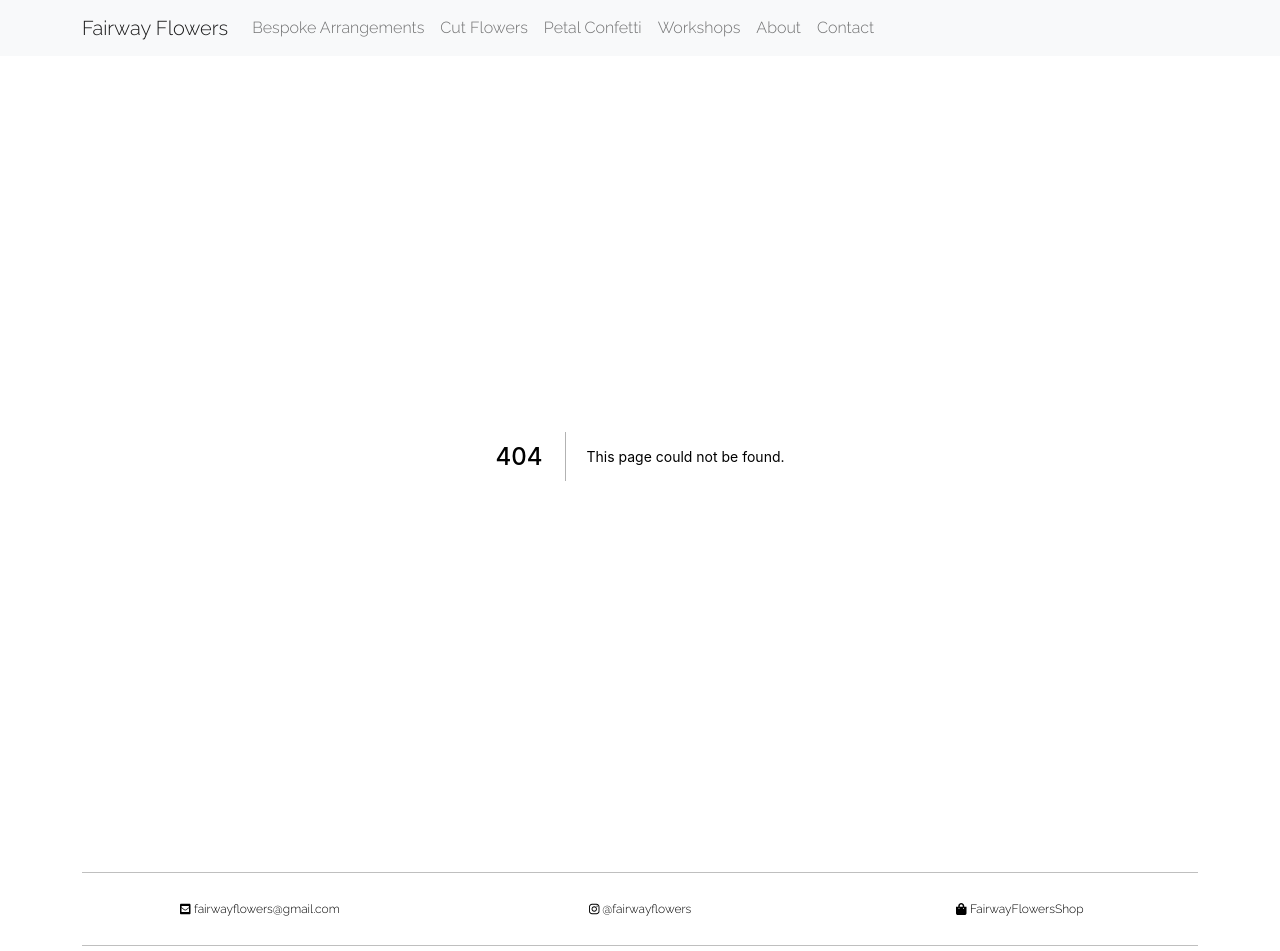
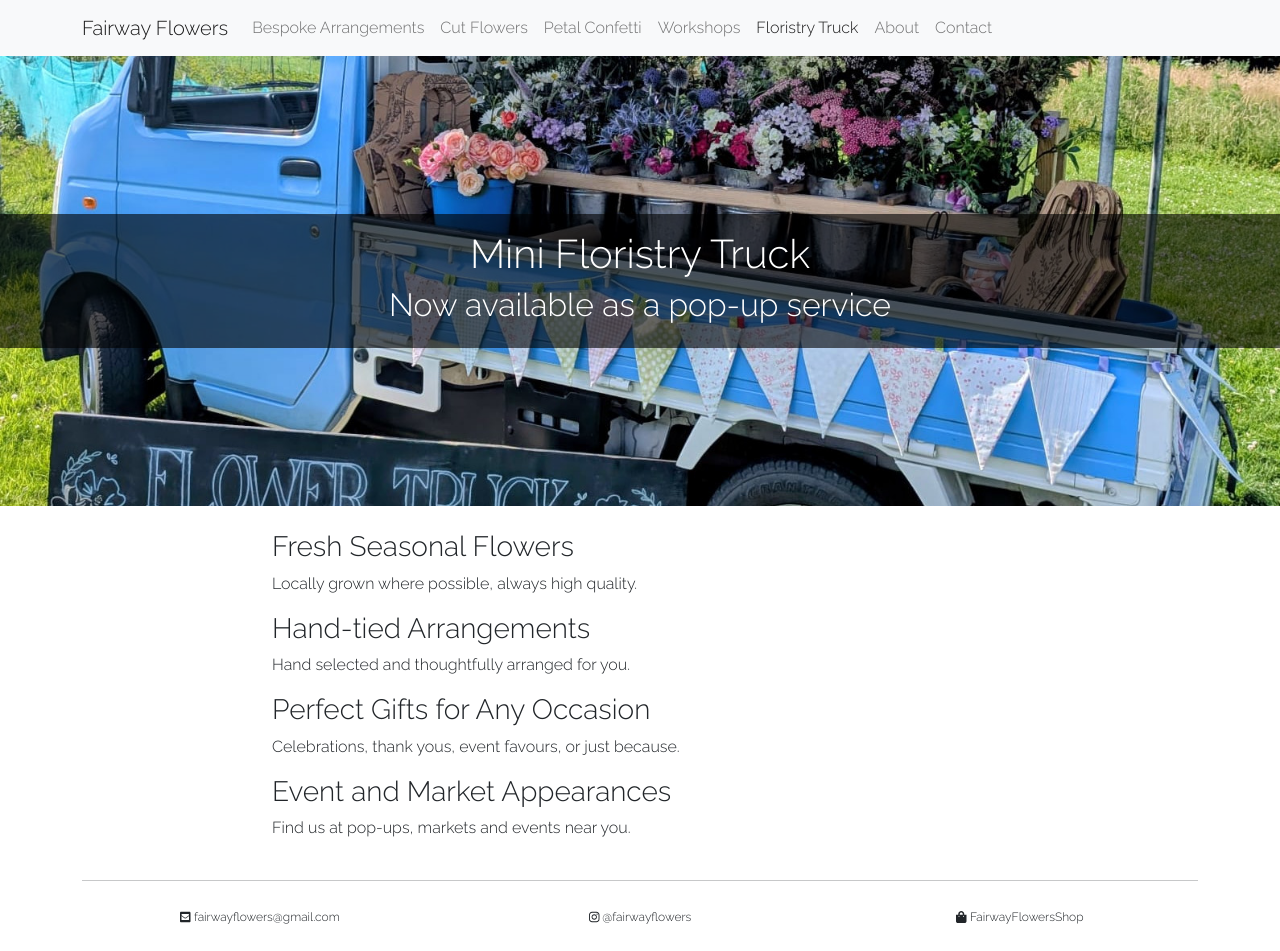
Before and after one commit to fairwayflowers/fairwayflowers.github.io, a Next.js app in the folder src/: page /floristry-truck in a window 1280 px wide. Before the commit this address had no page. Shown: the top 951 px of the page. Built offline with nearby package versions, Linux system fonts and the light colour scheme.

Commit message:
feat: Fairway flowers truck page

```diff
--- a/src/components/header.tsx
+++ b/src/components/header.tsx
@@ -12,6 +12,7 @@ const NavigationPages: NavigationPage[] = [
   { path: "/cut-flowers", text: "Cut Flowers" },
   { path: "/petal-confetti", text: "Petal Confetti" },
   { path: "/workshops", text: "Workshops" },
+  { path: "/floristry-truck", text: "Floristry Truck" },
   { path: "/about", text: "About" },
   { path: "/contact", text: "Contact" }
 ]
--- /dev/null
+++ b/src/pages/floristry-truck.tsx
@@ -0,0 +1,38 @@
+import Head from 'next/head'
+import React from 'react'
+import { Col, Container, Row, Image } from 'react-bootstrap'
+import GalleryImage from '../components/gallery-image';
+import FeatureImage from '../components/feature-image';
+
+
+
+export default function BespokeArrangements() {
+  return (
+    <>
+      <Head>
+        <title>Fairway Flowers - Floristry Truck</title>
+      </Head>
+
+      <FeatureImage image="/images/flower-truck.jpg">
+        <>
+          <h1>Mini Floristry Truck</h1>
+          <h2>Now available as a pop-up service</h2>
+        </>
+      </FeatureImage>
+      <Container>
+        <Row className="my-4 justify-content-sm-center">
+          <Col sm={8}>
+            <h3>Fresh Seasonal Flowers</h3>
+            <p>Locally  grown where possible, always high quality.</p>
+            <h3>Hand-tied Arrangements</h3>
+            <p>Hand selected and thoughtfully arranged for you.</p>
+            <h3>Perfect Gifts for Any Occasion</h3>
+            <p>Celebrations, thank yous, event favours, or just because.</p>
+            <h3>Event and Market Appearances</h3>
+            <p>Find us at pop-ups, markets and events near you.</p>
+          </Col>
+        </Row>
+      </Container>
+    </>
+  )
+}
```
Also changed, not shown: src/public/images/flower-truck.jpg (added).
